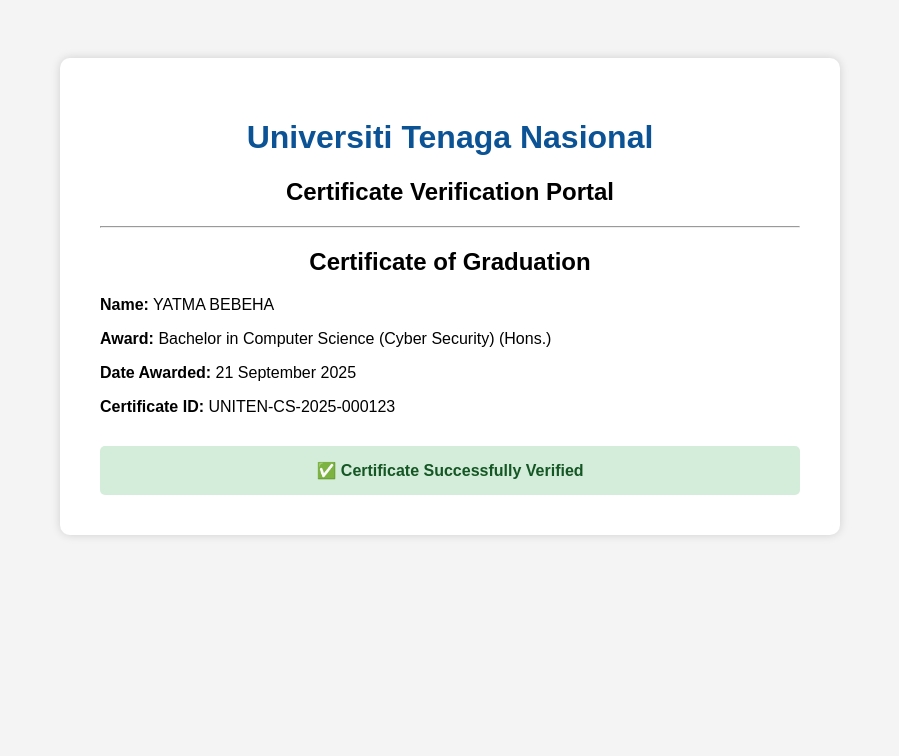
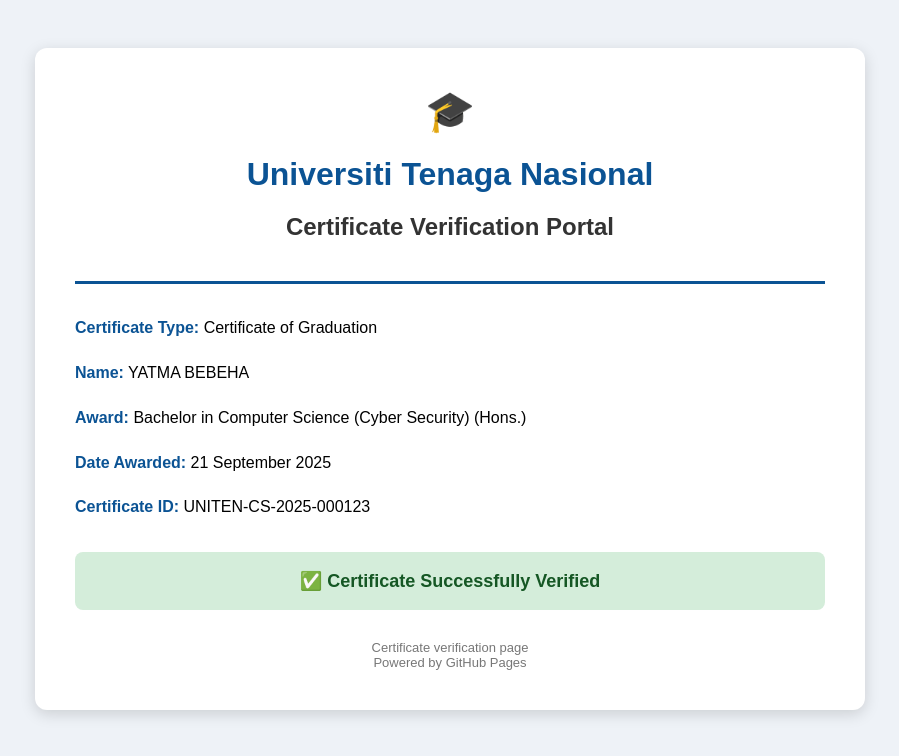
Before and after one commit to Ybhere-crypto/certificate-verification, a plain HTML site: page index.html in a window 1280 px wide. Shown: the whole page, without its empty margins (190-1089 px from the left). Drawn offline with Linux system fonts and the light colour scheme.

Commit message:
Refactor index.html for better styling and layout
Updated styles and structure for improved layout and design.

```diff
--- a/index.html
+++ b/index.html
@@ -3,69 +3,145 @@
 
 <head>
 <meta charset="UTF-8">
+<meta name="viewport" content="width=device-width, initial-scale=1.0">
+
 <title>Certificate Verification Portal</title>
 
 <style>
+
 body{
     font-family: Arial, sans-serif;
-    background:#f4f4f4;
-    padding:50px;
+    background:#eef2f7;
+    padding:40px;
 }
 
 .container{
-    max-width:700px;
+    max-width:750px;
     margin:auto;
     background:white;
     padding:40px;
-    border-radius:10px;
-    box-shadow:0 0 10px rgba(0,0,0,.15);
+    border-radius:12px;
+    box-shadow:0 4px 15px rgba(0,0,0,0.15);
+}
+
+.header{
+    text-align:center;
+    border-bottom:3px solid #0b5394;
+    padding-bottom:20px;
+}
+
+.logo{
+    font-size:40px;
+    color:#0b5394;
 }
 
 h1{
     color:#0b5394;
-    text-align:center;
+    margin-bottom:5px;
 }
 
 h2{
-    text-align:center;
+    color:#333;
+}
+
+.info{
+    margin-top:30px;
+    line-height:1.8;
+    font-size:16px;
+}
+
+.label{
+    font-weight:bold;
+    color:#0b5394;
 }
 
 .verify{
     margin-top:30px;
-    padding:15px;
+    padding:18px;
     background:#d4edda;
     color:#155724;
     font-weight:bold;
-    border-radius:5px;
+    border-radius:8px;
     text-align:center;
+    font-size:18px;
 }
+
+.footer{
+    margin-top:30px;
+    text-align:center;
+    font-size:13px;
+    color:#777;
+}
+
 </style>
 
 </head>
+
 
 <body>
 
 <div class="container">
 
+<div class="header">
+
+<div class="logo">
+🎓
+</div>
+
 <h1>Universiti Tenaga Nasional</h1>
 
 <h2>Certificate Verification Portal</h2>
 
-<hr>
+</div>
 
-<h2>Certificate of Graduation</h2>
 
-<p><strong>Name:</strong> YATMA BEBEHA</p>
+<div class="info">
 
-<p><strong>Award:</strong> Bachelor in Computer Science (Cyber Security) (Hons.)</p>
+<p>
+<span class="label">Certificate Type:</span>
+Certificate of Graduation
+</p>
 
-<p><strong>Date Awarded:</strong> 21 September 2025</p>
 
-<p><strong>Certificate ID:</strong> UNITEN-CS-2025-000123</p>
+<p>
+<span class="label">Name:</span>
+YATMA BEBEHA
+</p>
+
+
+<p>
+<span class="label">Award:</span>
+Bachelor in Computer Science (Cyber Security) (Hons.)
+</p>
+
+
+<p>
+<span class="label">Date Awarded:</span>
+21 September 2025
+</p>
+
+
+<p>
+<span class="label">Certificate ID:</span>
+UNITEN-CS-2025-000123
+</p>
+
+
+</div>
+
 
 <div class="verify">
 ✅ Certificate Successfully Verified
 </div>
+
+
+<div class="footer">
+
+Certificate verification page<br>
+Powered by GitHub Pages
+
+</div>
+
 
 </div>
 
```
